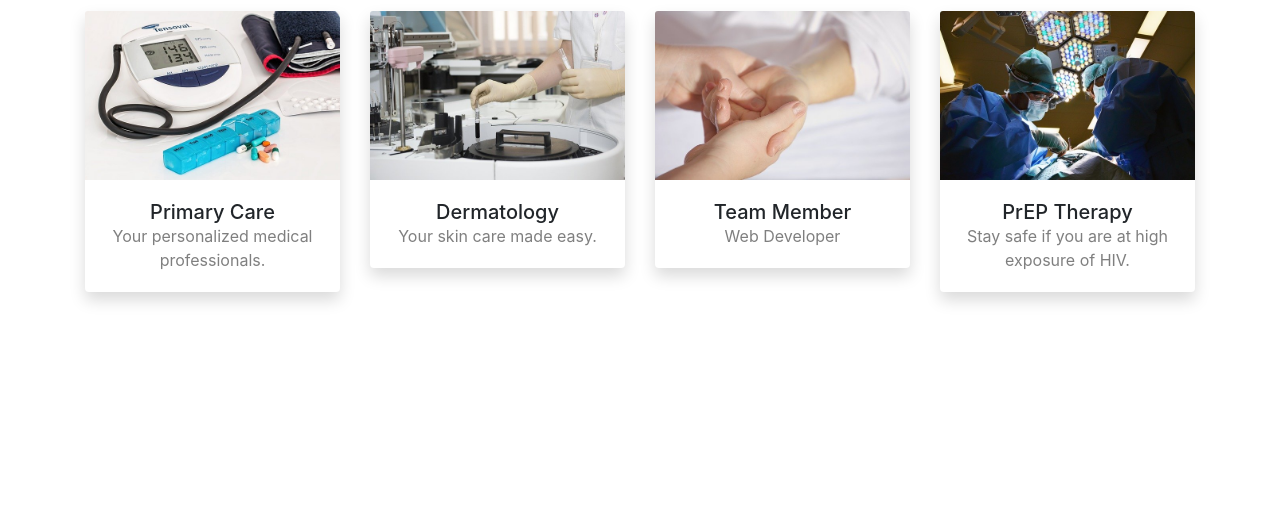
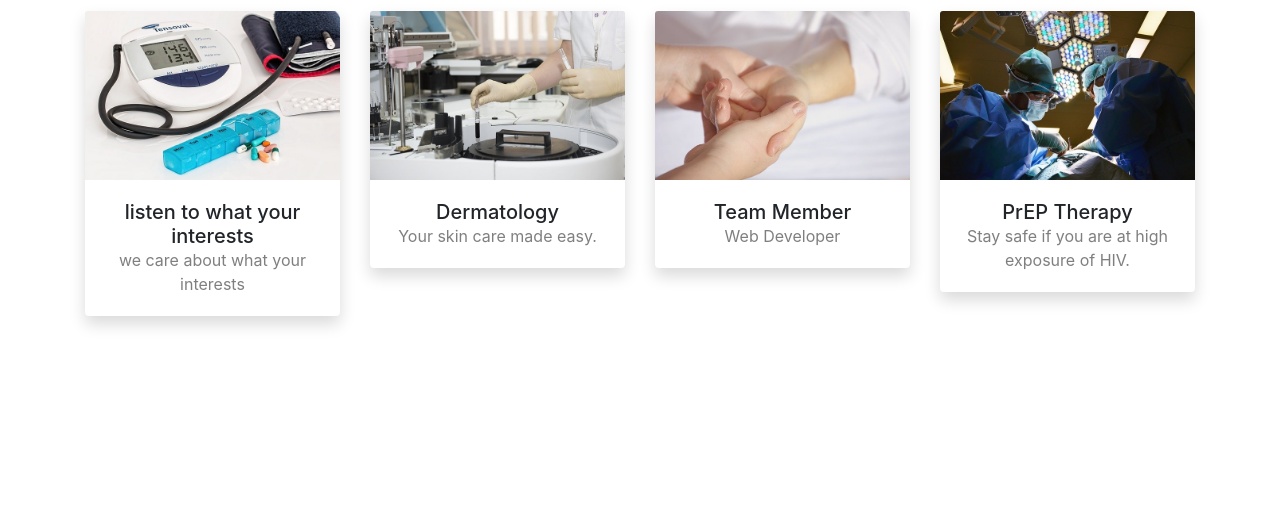
Before and after one commit to MorganStanley-TechAlpharetta-Team7-2022/Tech_Alpharetta_project, a Django app: page / in a window 1280 px wide. Shown: the part 2167-2683 px from the top of the page. Run offline with Django 3.2, Linux system fonts and the light colour scheme; data that the repository does not hold is empty; some libraries are stand-ins or nearby versions.

Commit message:
Update index.html

```diff
--- a/django/templates/index.html
+++ b/django/templates/index.html
@@ -80,8 +80,8 @@
         <div class="card border-0 shadow">
           <img src="{% static 'img/service1.jpg' %}" class="card-img-top" alt="...">
           <div class="card-body text-center">
-            <h5 class="card-title mb-0">Primary Care</h5>
-            <div class="card-text text-black-50">Your personalized medical professionals.</div>
+            <h5 class="card-title mb-0">listen to what your interests</h5>
+            <div class="card-text text-black-50">we care about what your interests</div>
           </div>
         </div>
       </div>
```
